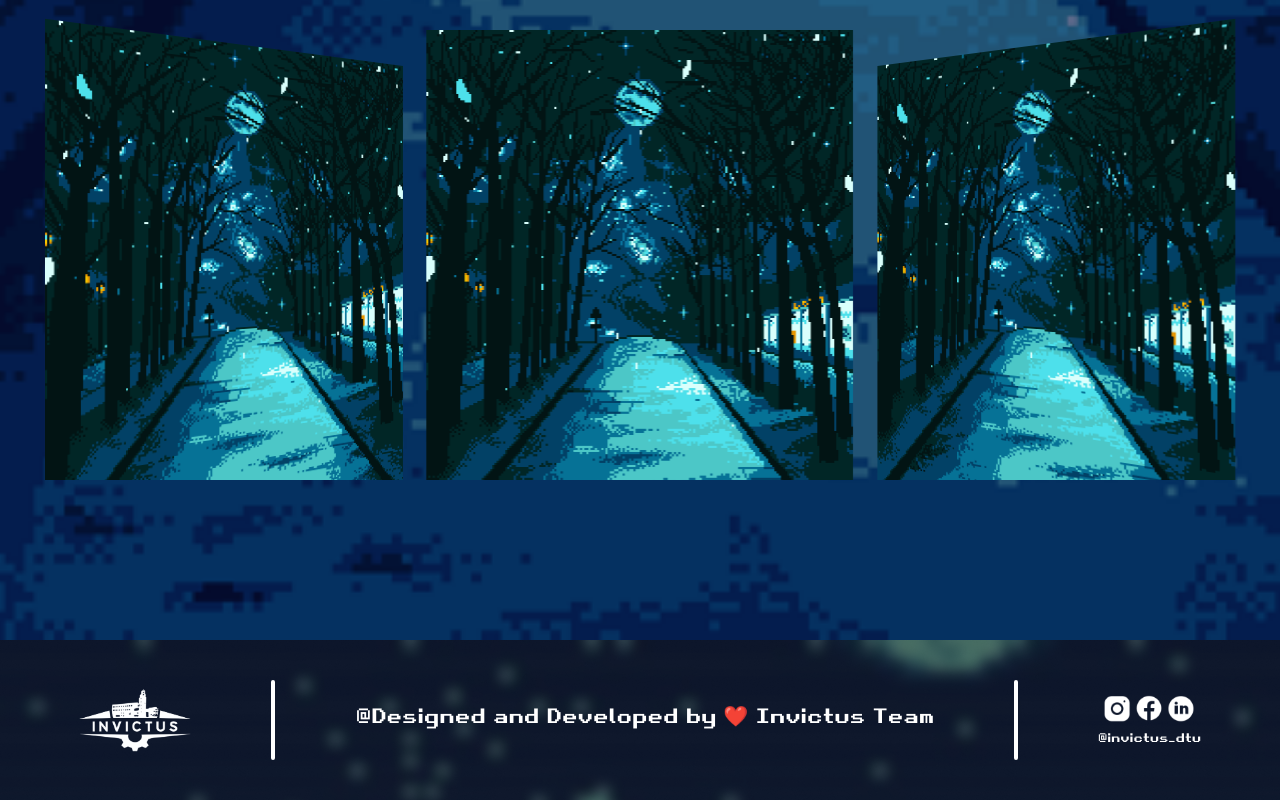
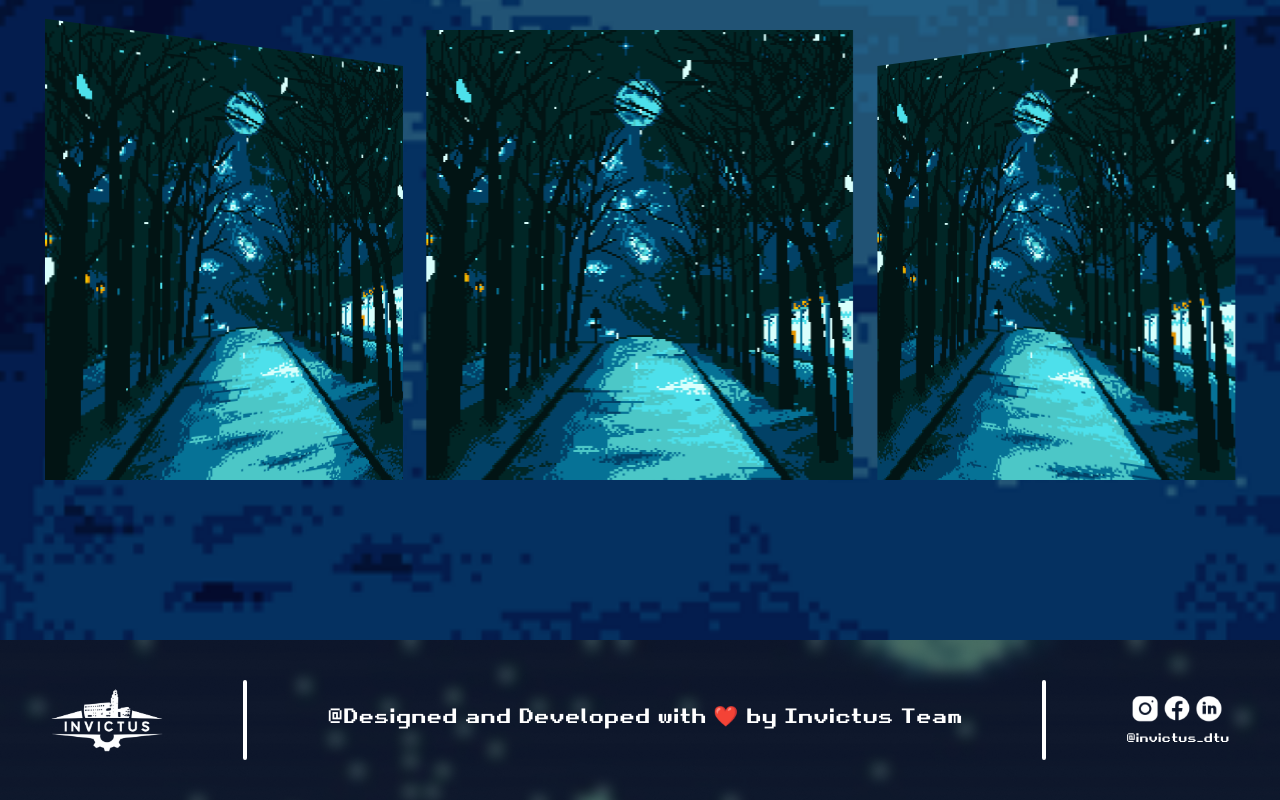
Before and after one commit to Invictus-DTU/Invictus24, a Next.js app: page / in a window 1280 px wide. Shown: the part 2560-3360 px from the top of the page. Built offline with nearby package versions, Linux system fonts and the light colour scheme; no server answers.

Commit message:
designed and developed with love by invictus team

```diff
--- a/app/Components/Footer/index.js
+++ b/app/Components/Footer/index.js
@@ -17,7 +17,7 @@ const Footer = () => {
       </div>
       <div className="w-1 bg-white h-[50%] rounded-full  hidden min-[844px]:inline"></div>
       <div className="text-white font-retrog border-b-2 pb-2  min-[844px]:border-b-0 text-[8px] min-[321px]:text-[12px]  min-[927px]:text-xl text-center ">
-        @Designed and Developed by ❤️ Invictus Team
+        @Designed and Developed with ❤️ by Invictus Team
       </div>
       <div className="w-1 bg-white h-[50%] rounded-full  hidden min-[844px]:inline"></div>
       <div className="flex flex-col items-center gap-1 pt-2  min-[844px]:pt-0 ">
```
